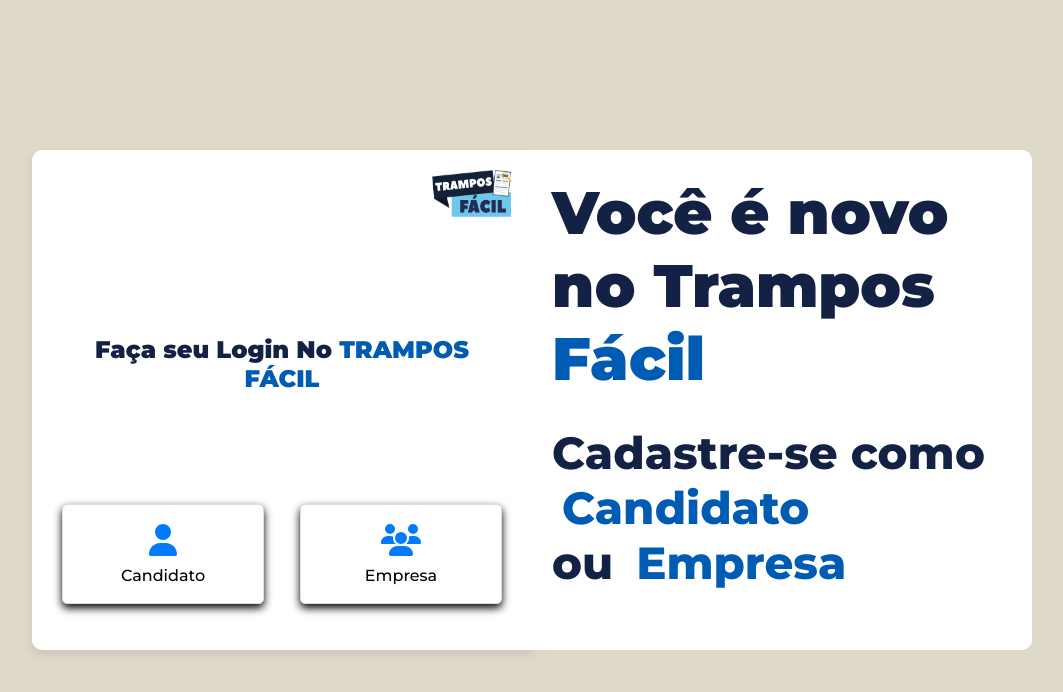
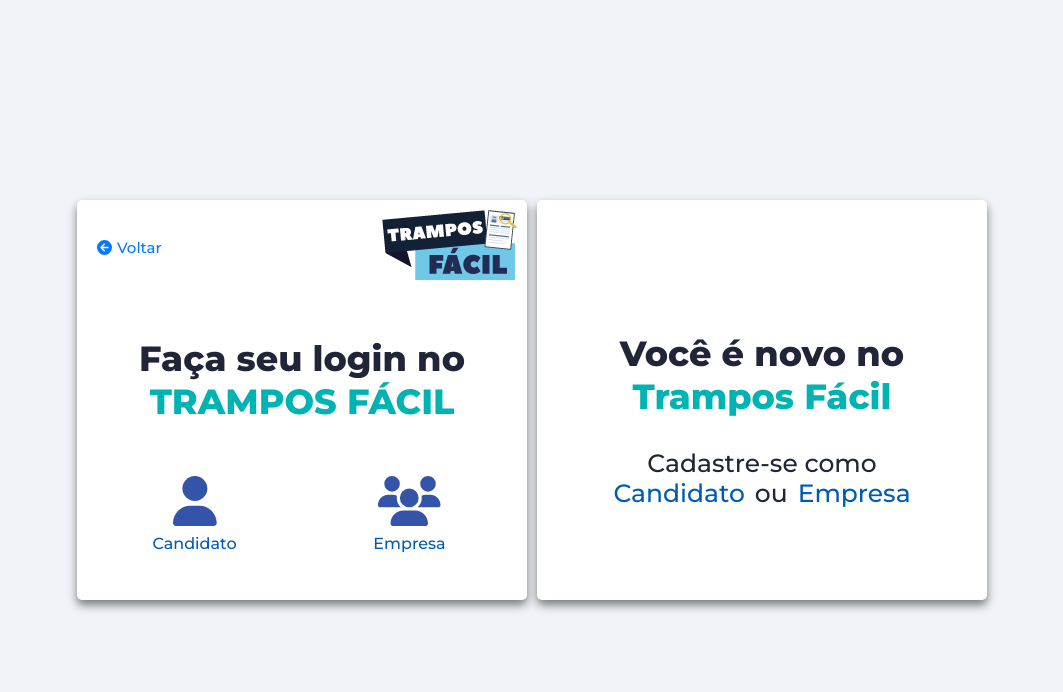
Before and after one commit to Mortari03/trampos-bauru, a React (Create React App) app: page /prelogin in a window 1280 px wide. Shown: the top 692 px of the page, without its empty margins (108-1171 px from the left). Built offline with nearby package versions, Linux system fonts and the light colour scheme.

Commit message:
Revert "Merge branch 'master' of https://github.com/Mortari03/trampos-bauru"
This reverts commit f833edca345322f3e7df14a379babafff6e66c8a, reversing
changes made to 8be6d3b067059d833b8c2d0889bd8e388bf5db0a.

```diff
--- a/src/estilo/cadastro_candidato.css
+++ b/src/estilo/cadastro_candidato.css
@@ -1,11 +1,11 @@
-/* Reseta margens, preenchimentos e define box-sizing globalmente */
+/* AQUI COMEÇA A PARTE DE CADASTRO DE CANDIDATO E ALGUMAS FUNÇÕES COMPARTILHAS NA CLASSNAME COM EMPRESA*/
+/*-------------------------------------------------------*/
 * {
     margin: 0;
     padding: 0;
     box-sizing: border-box;
   }
 
-/* Configura a tela de cadastro para centralizar o conteúdo */
   .tela_cad {
     display: flex;
     justify-content: center;
@@ -14,9 +14,9 @@
     background-color: #f5f5f5;
     padding: 20px;
     overflow: hidden;
+    /* Remover a barra de rolagem */
   }
 
-/* Define o contêiner principal */
   .conteiner {
     display: flex;
     align-items: center;
@@ -26,12 +26,11 @@
     overflow: hidden;
     max-width: 90vw;
     max-height: 90vh;
+    /* Limitar a altura para caber na tela */
     width: 100%;
     height: 100%;
-  position: relative; /* Permite o posicionamento absoluto de elementos internos */
   }
 
-/* Estiliza a imagem à esquerda */
   .imagem_cad {
     flex: 1;
     display: flex;
@@ -40,57 +39,98 @@
     background-color: #f0f0f0;
   }
 
-/* Ajusta o tamanho da imagem */
   .img_ilus {
     max-width: 100%;
     height: auto;
   }
 
-/* Estiliza o card de cadastro */
   .card_cad {
     flex: 1;
     padding: 20px;
     display: flex;
     flex-direction: column;
+    justify-content: flex-start;
     align-items: center;
-  height: auto; /* Permite que a altura do card se ajuste ao conteúdo */
-  position: relative; /* Necessário para o posicionamento absoluto do topo-card */
+    overflow-y: auto;
+    height: 100vh;
+    height: auto;
+    /* Permitir rolagem no card se necessário */
   }
 
-/* Posiciona o botão de voltar no topo à esquerda */
-.topo-card {
+  .Botao-Voltar_cand {
     position: absolute;
-  top: 10px;
-  left: 10px;
-  z-index: 10; /* Garante que o botão esteja acima dos outros elementos */
+    top: 20px;
+    left: 20px;
   }
 
-/* Estiliza o botão de voltar */
-.botao-voltar {
-  background: none;
-  border: none;
-  cursor: pointer;
+  .Voltar_Cand {
+    background-color: black;
+    border-radius: 50%;
+    width: 30px;
+    height: 30px;
   }
 
-/* Ajusta o tamanho do ícone de voltar */
-.icone-voltar {
-  font-size: 24px;
-}
-
-/* Estiliza os checkboxes */
   .accept_checkbox_cand {
     width: 20px;
     height: 20px;
     margin-right: 10px;
+    transform: scale(1);
+    /* Ajusta o tamanho do checkbox */
   }
 
-/* Configura os títulos e o botão centralizados */
-.t1, .t2, .t3, .box_button {
+  .t1,
+  .t2,
+  .t3,
+  .box_button {
     margin-bottom: 20px;
     text-align: center;
   }
 
-/* Estiliza o botão de cadastro */
+  .Button_Cad {
+    margin: 20px;
+  }
+
+  .box_button {
+    width: 100%;
+    display: flex;
+    justify-content: center;
+  }
+
+  .box_input {
+    margin: 15px 0px;
+    display: flex;
+    flex-direction: column;
+    gap: 10px;
+    width: 100%;
+  }
+
+  .box_input input,
+  .box_input select {
+    padding: 10px;
+    border: 1px solid #ddd;
+    border-radius: 5px;
+    width: 100%;
+  }
+
+  .cad_conta_google {
+    background-color: #4285f4;
+    color: white;
+    border: none;
+    border-radius: 5px;
+    padding: 10px 20px;
+    cursor: pointer;
+    transition: background-color 0.3s;
+  }
+
+  .cad_conta_google:hover {
+    background-color: #357ae8;
+  }
+
+  .accept_button {
+    margin-right: 10px;
+    cursor: pointer;
+  }
+
   .Button_Cad {
     background-color: #007bff;
     color: white;
@@ -105,46 +145,6 @@
     background-color: #0056b3;
   }
 
-/* Estiliza o botão do Google */
-.cad_conta_google {
-  background-color: #4285f4;
-  color: white;
-  border: none;
-  border-radius: 5px;
-  padding: 10px 20px;
-  cursor: pointer;
-  transition: background-color 0.3s;
-}
-
-.cad_conta_google:hover {
-  background-color: #357ae8;
-}
-
-/* Configura o layout dos inputs e select */
-.box_input {
-  margin: 15px 0;
-  display: flex;
-  flex-direction: column;
-  gap: 10px;
-  width: 100%;
-}
-
-.box_input input,
-.box_input select {
-  padding: 10px;
-  border: 1px solid #ddd;
-  border-radius: 5px;
-  width: 100%;
-}
-
-/* Configura o layout do botão Google e o botão de cadastro */
-.box_button {
-  width: 100%;
-  display: flex;
-  justify-content: center;
-}
-
-/* Estiliza a seção de texto com checkboxes */
   .text_bot_cand {
     display: flex;
     flex-direction: column;
--- a/src/estilo/prelogin.css
+++ b/src/estilo/prelogin.css
@@ -1,23 +1,23 @@
 /* Container Geral */
-.container-cadastro {
+.prelogin_container {
   display: flex;
   justify-content: center;
   align-items: center;
   width: 100vw;
   height: 100vh;
-  background-color: #dfd9ca;
+  background-color: #f0f4f8;
+  gap: 10px; /* Espaçamento entre os dois cards */
 }
 
 /* Card de Cadastro */
-.card-cadastro {
-  background: white;
-  padding: 20px;
-  border-top-left-radius: 10px;
-  border-bottom-left-radius: 10px;
-  box-shadow: 0 4px 8px rgba(0, 0, 0, 0.1);
+.prelogin_card {
+  background: #ffffff;
+  padding: 10px;
+  border-radius: 5px;
+  box-shadow: 0 5px 10px rgba(0, 0, 0, 0.5);
   text-align: center;
-  width: 500px; /* Largura fixa para garantir que o card seja quadrado */
-  height: 500px; /* Altura fixa para garantir que o card seja quadrado */
+  width: 450px;
+  height: 400px;
   box-sizing: border-box;
   display: flex;
   flex-direction: column;
@@ -25,50 +25,28 @@
 }
 
 /* Cabeçalho de Cadastro */
-.cabecalho-cadastro {
+.prelogin_card_cabecalho {
   display: flex;
   justify-content: space-between;
   align-items: center;
   margin-bottom: 20px;
 }
 
-/* Botão Voltar */
-.botao-voltar {
-  display: flex;
-  justify-content: flex-start;
-}
-
-.voltar {
-  width: 30px;
-  height: 30px;
-}
-
-/* Logo */
-.logo-cadastro {
-  width: 80px;
-  height: auto;
-}
-
 /* Título Cadastro */
-.titulo-cadastro {
+.prelogin_titulo {
   font-size: 1.5rem;
   margin-bottom: 1rem;
 }
 
-.palavra-destaque {
-  color: #005bb3;
-}
-
 /* Centro Cadastro */
-.centro-cadastro {
+.prelogin_centro {
   display: flex;
-  justify-content: center;
-  gap: 1rem;
+  justify-content: space-around;
   margin-bottom: 1rem;
 }
 
-.botao-cadastro {
-  background-color: #ffffff;
+.prelogin_botao {
+  background: rgba(255, 255, 255, 0.8); /* Fundo branco semitransparente */
   color: #3354a8;
   text-decoration: none;
   width: 45%;
@@ -77,44 +55,47 @@
   flex-direction: column;
   align-items: center;
   justify-content: center;
-  border-radius: 5px;
-  border: 1px solid #ddd;
-  padding: 1rem;
+  padding: 10px;
   box-sizing: border-box;
-  box-shadow: 0px 4px 8px rgba(0, 0, 0, 10); /* Adiciona sombra */
+  border-radius: 10px;
+  border: 1px solid rgba(255, 255, 255, 0.18);
+  backdrop-filter: blur(10px);
+  -webkit-backdrop-filter: blur(10px);
+  transition: transform 0.3s ease, box-shadow 0.3s ease; /* Transições suaves */
 }
 
+.prelogin_botao:hover {
+  color: #005bb3;
+  transform: translateY(-5px); /* Eleva o botão ao passar o mouse */
+  box-shadow: 0 10px 20px rgba(0, 0, 0, 0.2); /* Sombra para dar profundidade */
+}
 
-.icone-cadastro {
-  font-size: 2rem;
+.prelogin_icone {
+  font-size: 50px;
   margin-bottom: 0.5rem;
 }
 
-.texto-cadastro {
-  color: black;
-  text-decoration: none;
-  margin: 0;
-  font-size: 1rem;
+/* Título Final */
+.prelogin_titulo_final {
+  margin-top: 40px;
+  text-align: center;
 }
 
-/* Título Final */
-.titulo-final {
-  margin-top: 1rem;
+/* Container Final */
+.prelogin_container_final {
+  background: white;
+  border-radius: 5px;
+  width: 450px;
+  height: 400px;
+  padding: 10px;
+  box-shadow: 0 5px 10px rgba(0, 0, 0, 0.5);
+  box-sizing: border-box;
+  display: flex;
+  flex-direction: column;
+  justify-content: center;
+  text-align: center;
 }
 
-.classe-mudavel a {
-  color: #005bb3;
-  text-decoration: none;
+.pre_candidato:hover {
+  border-bottom: 2px solid #00b3b3;
 }
-
-.classe-mudavel a:hover {
-  text-decoration: underline;
-}
-
-.conteiner-final{
-  background: white;
-  border-top-right-radius:10px ;
-  border-bottom-right-radius:10px ;
-  width: 500px;
-  height: 500px;
-}
--- a/src/paginas/cadastro_candidato.tsx
+++ b/src/paginas/cadastro_candidato.tsx
@@ -1,18 +1,13 @@
+//Importes do React
 import React from "react";
-import { useNavigate } from "react-router-dom";
-import { FontAwesomeIcon } from "@fortawesome/react-fontawesome";
-import { faArrowLeft } from "@fortawesome/free-solid-svg-icons";
+//Importes do Router-Dom
+import { Link } from "react-router-dom";
+//Importes de Icones
+//Importes de CSS
 import "../estilo/cadastro_candidato.css";
+//Importes de Paginas
 
 function CadastroCandidatos() {
-  // Hook para navegação
-  const navigate = useNavigate();
-
-  // Função para voltar à página anterior
-  const handleBackClick = () => {
-    navigate(-1);
-  };
-
   return (
     <div className="tela_cad">
       <div className="conteiner">
@@ -21,10 +16,10 @@
         </div>
 
         <div className="card_cad">
-          <div className="topo-card">
-            <button className="botao-voltar" onClick={handleBackClick}>
-              <FontAwesomeIcon icon={faArrowLeft} className="icone-voltar" />
-            </button>
+          <div>
+            <Link to="/prelogin" className="Botao-Voltar_cand">
+              <img className="Voltar_Cand" src="/img/Voltar.png" alt="Voltar" />
+            </Link>
           </div>
 
           <h1 className="t1">O Seu Novo Próximo Emprego Está Aqui!</h1>
--- a/src/paginas/login_candidato.tsx
+++ b/src/paginas/login_candidato.tsx
@@ -1,24 +1,17 @@
 import React from "react";
 import { FontAwesomeIcon } from "@fortawesome/react-fontawesome";
-import { faArrowLeft, faUser } from "@fortawesome/free-solid-svg-icons";
+import { faUser } from "@fortawesome/free-solid-svg-icons";
 import "../estilo/login_candidato.css";
-import { Link, useNavigate } from "react-router-dom";
+import { Link } from "react-router-dom";
 
 function LoginCandidato() {
-    // Hook para navegação
-    const navigate = useNavigate();
-
-    // Função para voltar à página anterior
-    const handleBackClick = () => {
-      navigate(-1);
-    };
   return (
     <div className="Conteiner_Login_cand">
       <div className="Box_Login_cand">
         <div className="header-login">
-        <button className="botao-voltar" onClick={handleBackClick}>
-            <FontAwesomeIcon icon={faArrowLeft} className="icone-voltar" />
-          </button>
+          <Link to="/prelogin" className="botao-voltar">
+            <img className="voltar" src="/img/Voltar.png" alt="Voltar" />
+          </Link>
           <img className="logo-cadastro" src="/img/Logo.png" alt="Logo" />
         </div>
         <FontAwesomeIcon icon={faUser} className="icone_cand"></FontAwesomeIcon>
--- a/src/paginas/login_empresa.tsx
+++ b/src/paginas/login_empresa.tsx
@@ -1,26 +1,18 @@
 import React from "react";
 import { FontAwesomeIcon } from "@fortawesome/react-fontawesome";
-import { faArrowLeft, faUsers } from "@fortawesome/free-solid-svg-icons";
-import { Link, useNavigate } from "react-router-dom";
+import { faUsers } from "@fortawesome/free-solid-svg-icons";
+import { Link } from "react-router-dom";
 import "../estilo/login_empresa.css";
 import Rodape from "../componentes/rodape";
 
 function LoginEmpresa() {
-    // Hook para navegação
-    const navigate = useNavigate();
-
-    // Função para voltar à página anterior
-    const handleBackClick = () => {
-      navigate(-1);
-    };
-
   return (
     <div className="Conteiner_Login_Empre">
       <div className="Box_Login_Empre">
         <div className="header-login">
-        <button className="botao-voltar" onClick={handleBackClick}>
-            <FontAwesomeIcon icon={faArrowLeft} className="icone-voltar" />
-          </button>
+          <Link to="/prelogin" className="botao-voltar">
+            <img className="voltar" src="/img/Voltar.png" alt="Voltar" />
+          </Link>
           <img className="logo-cadastro" src="/img/Logo.png" alt="Logo" />
         </div>
         <FontAwesomeIcon icon={faUsers} className="icone-cadastro" />
--- a/src/paginas/prelogin.tsx
+++ b/src/paginas/prelogin.tsx
@@ -1,58 +1,64 @@
 import React from "react";
-import { Link, useNavigate } from "react-router-dom";
+import { Link } from "react-router-dom";
 import { FontAwesomeIcon } from "@fortawesome/react-fontawesome";
-import { faArrowLeft, faUser, faUsers } from "@fortawesome/free-solid-svg-icons";
+import {
+  faCircleArrowLeft,
+  faUser,
+  faUsers,
+} from "@fortawesome/free-solid-svg-icons";
 import "../estilo/prelogin.css";
 
 function PreLogin() {
-  // Hook para navegação
-  const navigate = useNavigate();
-
-  // Função para voltar à página anterior
-  const handleBackClick = () => {
-    navigate(-1);
-  };
   return (
-    <div className="container-cadastro">
-      <div className="card-cadastro">
-        <div className="cabecalho-cadastro">
-          <button className="botao-voltar" onClick={handleBackClick}>
-            <FontAwesomeIcon icon={faArrowLeft} className="icone-voltar" />
-          </button>
-          <img className="logo-cadastro" src="/img/Logo.png" alt="Logo" />
+    <div className="prelogin_container">
+      <div className="prelogin_card">
+        <div className="prelogin_card_cabecalho">
+          <Link to="/" className="btn_voltar">
+            <FontAwesomeIcon icon={faCircleArrowLeft} />
+            <span className="texto_voltar">Voltar</span>
+          </Link>
+          <img className="Logo" src="/img/Logo.png" alt="Logo" />
         </div>
-        <h1 className="titulo-cadastro">
-          Faça seu Login No <span className="palavra-destaque">TRAMPOS FÁCIL</span>
-        </h1>
-        <div className="centro-cadastro">
-          <Link to="/login_candidato" className="botao-cadastro">
-            <FontAwesomeIcon icon={faUser} className="icone-cadastro" />
-            <span className="texto-cadastro">Candidato</span>
+        <h3>
+          Faça seu login no <br />
+          <span className="texto_alternativo_ciano">TRAMPOS FÁCIL</span>
+        </h3>
+        <div className="prelogin_centro">
+          <Link to="/login_candidato" className="prelogin_botao">
+            <FontAwesomeIcon icon={faUser} className="prelogin_icone" />
+            <span className="texto_alternativo_azulvivo">Candidato</span>
           </Link>
-          <Link to="/login_empresa" className="botao-cadastro">
-            <FontAwesomeIcon icon={faUsers} className="icone-cadastro" />
-            <span className="texto-cadastro">Empresa</span>
+          <Link to="/login_empresa" className="prelogin_botao">
+            <FontAwesomeIcon icon={faUsers} className="prelogin_icone" />
+            <span className="texto_alternativo_azulvivo  ">Empresa</span>
           </Link>
         </div>
-
       </div>
-
-      <div className="conteiner-final">
-
-        <div className="titulo-final">
-          <h1>
-            Você é novo no Trampos <span className="palavra-destaque">Fácil</span>
-          </h1>
-
-          <h2 className="classe-mudavel">
-            Cadastre-se como <Link to="/cadastro_candidatos">Candidato</Link><br /> ou{" "}
-            <Link to="/cadastro_empresas">Empresa</Link>
-          </h2>
-
+      <div className="prelogin_container_final">
+        <div className="prelogin_titulo_final">
+          <h3>
+            Você é novo no{" "}
+            <span className="texto_alternativo_ciano">Trampos Fácil</span>
+          </h3>
+          <p>
+            Cadastre-se como
+            <br />
+            <Link
+              to="/cadastro_candidatos"
+              className="texto_alternativo_azulvivo pre_candidato"
+            >
+              Candidato
+            </Link>
+            ou
+            <Link
+              to="/cadastro_empresas"
+              className="texto_alternativo_azulvivo  pre_candidato"
+            >
+              Empresa
+            </Link>
+          </p>
         </div>
-
       </div>
-
     </div>
   );
 }
```
Lines whose indentation alone changed are shown as unchanged.
